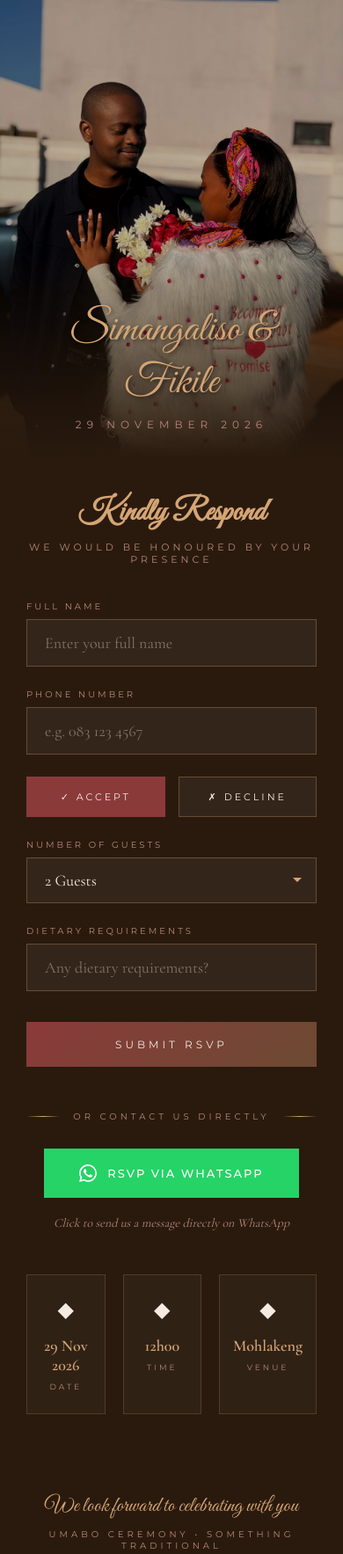
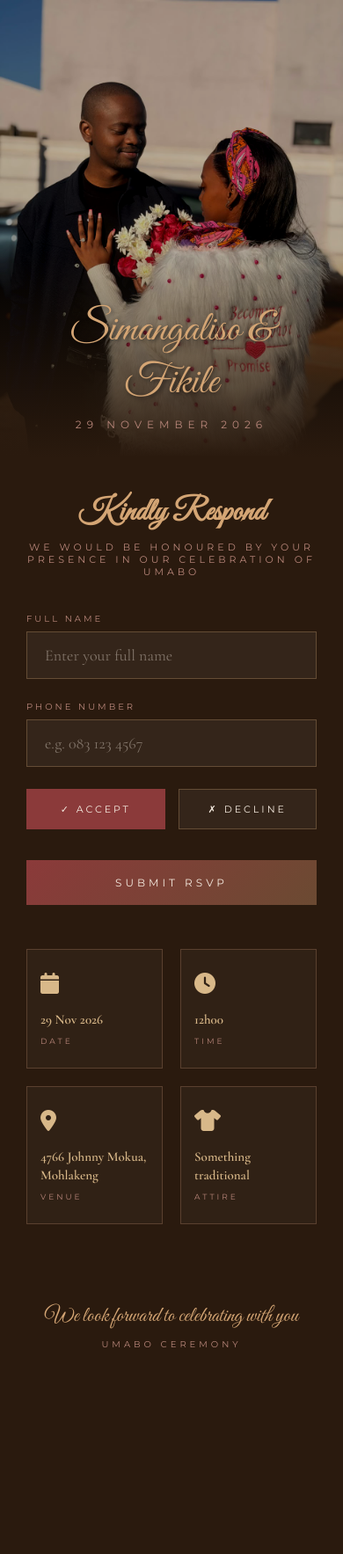
Before and after one commit to cs-ledwaba/wedding-invite, a website: page rsvp-site/index.html in a window 390 px wide. Shown: the whole page at 88% size. After the commit the page ends 1575 px from the top, so only its background shows below. Drawn offline with nearby package versions, Linux system fonts and the light colour scheme.

Commit message:
feat: Make some changes

```diff
--- a/apps-script-rsvp.js
+++ b/apps-script-rsvp.js
@@ -27,7 +27,6 @@ function doPost(e) {
         'Full Name',
         'Phone Number',
         'Attendance',
-        'Message',
         'Submitted At'
       ]);
       // Format header row
--- a/rsvp-site/index.html
+++ b/rsvp-site/index.html
@@ -1,6 +1,7 @@
 <!DOCTYPE html>
 <html lang="en">
 <head>
+    <link rel="stylesheet" href="https://cdnjs.cloudflare.com/ajax/libs/font-awesome/6.5.2/css/all.min.css">
     <meta charset="UTF-8">
     <meta name="viewport" content="width=device-width, initial-scale=1.0">
     <title>RSVP - Simangaliso & Fikile</title>
@@ -281,28 +282,35 @@
 
 .details-grid {
     display: grid;
-            grid-template-columns: repeat(3, 1fr);
+    grid-template-columns: repeat(4, 1fr);
     gap: 20px;
-            text-align: center;
+}
+
+@media (max-width: 768px) {
+    .details-grid {
+        grid-template-columns: repeat(2, 1fr);
+    }
 }
 
         .detail-item {
             padding: 25px 15px;
             background: rgba(255,255,255,0.03);
-            border: 1px solid rgba(212,165,116,0.2);
+            border: 1px solid #5A402F
         }
 
         .detail-icon {
+            color: #D8B889;
             font-size: 24px;
             margin-bottom: 15px;
         }
 
         .detail-value {
             font-family: 'Cormorant Garamond', serif;
-            font-size: 18px;
+            font-size: 15px;
             font-weight: 600;
-            color: var(--gold);
+            color:#D8B889;
             margin-bottom: 8px;
+            line-height: 1.4;
         }
 
         .detail-label {
@@ -401,7 +409,7 @@
     <div class="rsvp-section">
         <div class="rsvp-header animate delay-1">
             <h2>Kindly Respond</h2>
-            <p>We would be honoured by your presence</p>
+            <p>We would be honoured by your presence in our celebration of Umabo </p>
         </div>
 
         <form id="rsvpForm">
@@ -424,21 +432,6 @@
                 </div>
             </div>
 
-            <div class="form-group animate delay-3">
-                <label>Number of Guests</label>
-                <select id="guests">
-                    <option value="1">1 Guest</option>
-                    <option value="2" selected>2 Guests</option>
-                    <option value="3">3 Guests</option>
-                    <option value="4">4 Guests</option>
-                </select>
-            </div>
-
-            <div class="form-group animate delay-4">
-                <label>Dietary Requirements</label>
-                <input type="text" id="dietary" placeholder="Any dietary requirements?">
-            </div>
-
             <button type="submit" class="submit-btn animate delay-4">
                 Submit RSVP
             </button>
@@ -450,53 +443,54 @@
         </div>
     </div>
 
-    <!-- WhatsApp Section -->
-    <div class="whatsapp-section animate delay-5">
-        <div class="whatsapp-divider">
-            <div class="line"></div>
-            <div class="text">Or contact us directly</div>
-            <div class="line"></div>
-        </div>
-
-        <a href="https://wa.me/27835225889?text=Hello%20Smanga%20and%20Fikile!%20I%27m%20confirming%20my%20attendance%20for%20your%20Umabo%20ceremony%20on%20November%2029th."
-           class="whatsapp-btn"
-           target="_blank">
-            <svg viewBox="0 0 24 24" xmlns="http://www.w3.org/2000/svg">
-                <path d="M17.472 14.382c-.297-.149-1.758-.867-2.03-.967-.273-.099-.471-.148-.67.15-.197.297-.767.966-.94 1.164-.173.199-.347.223-.644.075-.297-.15-1.255-.463-2.39-1.475-.883-.788-1.48-1.761-1.653-2.059-.173-.297-.018-.458.13-.606.134-.133.298-.347.446-.52.149-.174.198-.298.298-.497.099-.198.05-.371-.025-.52-.075-.149-.669-1.612-.916-2.207-.242-.579-.487-.5-.669-.51-.173-.008-.371-.01-.57-.01-.198 0-.52.074-.792.372-.272.297-1.04 1.016-1.04 2.479 0 1.462 1.065 2.875 1.213 3.074.149.198 2.096 3.2 5.077 4.487.709.306 1.262.489 1.694.625.712.227 1.36.195 1.871.118.571-.085 1.758-.719 2.006-1.413.248-.694.248-1.289.173-1.413-.074-.124-.272-.198-.57-.347m-5.421 7.403h-.004a9.87 9.87 0 01-5.031-1.378l-.361-.214-3.741.982.998-3.648-.235-.374a9.86 9.86 0 01-1.51-5.26c.001-5.45 4.436-9.884 9.888-9.884 2.64 0 5.122 1.03 6.988 2.898a9.825 9.825 0 012.893 6.994c-.003 5.45-4.437 9.884-9.885 9.884m8.413-18.297A11.815 11.815 0 0012.05 0C5.495 0 .16 5.335.157 11.892c0 2.096.547 4.142 1.588 5.945L.057 24l6.305-1.654a11.882 11.882 0 005.683 1.448h.005c6.554 0 11.89-5.335 11.893-11.893a11.821 11.821 0 00-3.48-8.413z"/>
-            </svg>
-            RSVP via WhatsApp
-        </a>
-
-        <p class="whatsapp-note">
-            Click to send us a message directly on WhatsApp
-        </p>
-    </div>
 
 <!-- Event Details -->
 <div class="details-section animate delay-5">
     <div class="details-grid">
+
+        <!-- Date -->
         <div class="detail-item">
-                <div class="detail-icon">◆</div>
+            <div class="detail-icon">
+                <i class="fa-solid fa-calendar"></i>
+            </div>
             <div class="detail-value">29 Nov 2026</div>
             <div class="detail-label">Date</div>
         </div>
+
+        <!-- Time -->
         <div class="detail-item">
-                <div class="detail-icon">◆</div>
+            <div class="detail-icon">
+                <i class="fa-solid fa-clock"></i>
+            </div>
             <div class="detail-value">12h00</div>
             <div class="detail-label">Time</div>
         </div>
+
+        <!-- Venue -->
         <div class="detail-item">
-                <div class="detail-icon">◆</div>
-                <div class="detail-value">Mohlakeng</div>
+            <div class="detail-icon">
+                <i class="fa-solid fa-location-dot"></i>
+            </div>
+            <div class="detail-value">4766 Johnny Mokua, Mohlakeng</div>
             <div class="detail-label">Venue</div>
         </div>
+
+        <!-- Attire -->
+        <div class="detail-item">
+            <div class="detail-icon">
+                <i class="fa-solid fa-shirt"></i>
+            </div>
+            <div class="detail-value">Something traditional</div>
+            <div class="detail-label">Attire</div>
+        </div>
+
     </div>
 </div>
 
 <!-- Footer -->
 <div class="footer">
     <div class="footer-text">We look forward to celebrating with you</div>
-        <div class="footer-date">Umabo Ceremony • Something Traditional</div>
+    <div class="footer-date">Umabo Ceremony</div>
 </div>
 
     <script>
@@ -513,36 +507,46 @@
             const name = document.getElementById('name').value;
             const phone = document.getElementById('phone').value;
             const attendance = document.querySelector('.toggle-btn.active').dataset.value;
-            const guests = document.getElementById('guests').value;
-            const dietary = document.getElementById('dietary').value;
 
-            // Create WhatsApp message
-            const message = `🎉 *RSVP Confirmation*\n\n` +
-                          `👤 *Name:* ${name}\n` +
-                          `📱 *Phone:* ${phone}\n` +
-                          `✅ *Attendance:* ${attendance === 'accept' ? 'Accepts with joy!' : 'Declines with regret'}\n` +
-                          `👥 *Guests:* ${guests}\n` +
-                          `🍽️ *Dietary:* ${dietary || 'None specified'}\n\n` +
-                          `💍 *Simangaliso & Fikile*\n` +
-                          `📅 29 November 2026\n` +
-                          `📍 4766 Johnny Mokua Street, Mohlakeng`;
+            // Show loading state
+            const submitBtn = document.querySelector('.submit-btn');
+            const originalText = submitBtn.textContent;
+            submitBtn.textContent = 'Sending...';
+            submitBtn.disabled = true;
 
-            // Open WhatsApp with pre-filled message
-            const whatsappUrl = `https://wa.me/27835225889?text=${encodeURIComponent(message)}`;
-            window.open(whatsappUrl, '_blank');
-
-            // Show success message
+            // Send to Google Sheets via Apps Script
+            fetch('https://script.google.com/macros/s/AKfycbxQh8b__bs6PYgGpIiSuPHvMvZHYUW_hI25HawUQQfcEufp3dnLTdc0WgbtjK81kC8qCg/exec', {
+                redirect: "follow",
+                method: 'POST',
+                body: JSON.stringify({ name, phone, attendance }),
+                headers: {
+                    "Content-Type": "text/plain;charset=utf-8",
+                },
+            })
+            .then(response => response.json())
+            .then(data => {
+                if (data.result === 'success') {
                     document.getElementById('rsvpForm').style.display = 'none';
                     document.getElementById('successMessage').classList.add('show');
-
-            // Auto-hide success message after 5 seconds
                     setTimeout(() => {
                         document.getElementById('successMessage').classList.remove('show');
                         document.getElementById('rsvpForm').style.display = 'block';
                         document.getElementById('rsvpForm').reset();
                         document.querySelectorAll('.toggle-btn').forEach(b => b.classList.remove('active'));
                         document.querySelector('[data-value="accept"]').classList.add('active');
+                        submitBtn.textContent = originalText;
+                        submitBtn.disabled = false;
                     }, 5000);
+                } else {
+                    throw new Error(data.error || 'Submission failed');
+                }
+            })
+            .catch(error => {
+                console.error('Error:', error);
+                alert('There was an error submitting your RSVP. Please try again or contact us directly via WhatsApp.');
+                submitBtn.textContent = originalText;
+                submitBtn.disabled = false;
+            });
         });
     </script>
 </body>
```
Lines whose indentation alone changed are shown as unchanged.
